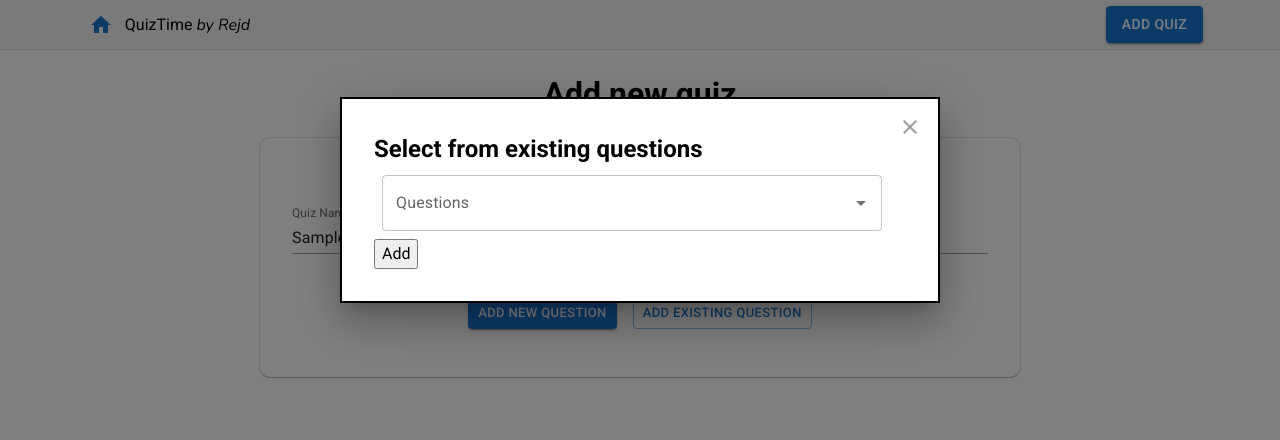
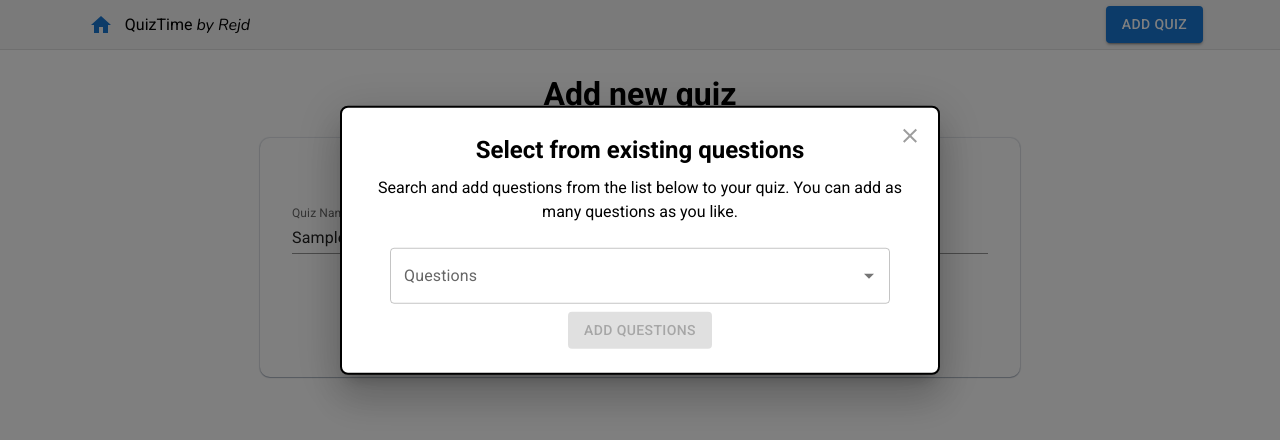
Before and after one commit to bogovich/Enterwell-QuizTime, a React (Vite) app: page /add-quiz in a window 1280 px wide. Both pictures are taken after typing "Sample" into the empty fields and a click on the button "ADD EXISTING QUESTION". Shown: the top 440 px of the page. Built offline with nearby package versions, Linux system fonts and the light colour scheme; data requests are answered from the project's data file.

Commit message:
Added styling to modal

```diff
--- a/src/components/QuizForm/QuestionsModal/QuestionsModal.tsx
+++ b/src/components/QuizForm/QuestionsModal/QuestionsModal.tsx
@@ -1,49 +1,61 @@
-import Box from '@mui/material/Box';
-import Modal from '@mui/material/Modal';
-import IconButton from '@mui/material/IconButton';
-import CloseIcon from '@mui/icons-material/Close';
-import {useState} from 'react';
-import QuestionsDropdown from '../QuestionsDropdown/QuestionsDropdown';
-import { useFetchQuestions } from '../../../hooks/useFetchQuestions';
-import { IncomingQuestion } from '../../../types/quiz';
+import Box from "@mui/material/Box";
+import Modal from "@mui/material/Modal";
+import Button from "@mui/material/Button";
+import IconButton from "@mui/material/IconButton";
+import CloseIcon from "@mui/icons-material/Close";
+import { useState } from "react";
+import QuestionsDropdown from "../QuestionsDropdown/QuestionsDropdown";
+import { useFetchQuestions } from "../../../hooks/useFetchQuestions";
+import { IncomingQuestion } from "../../../types/quiz";
 
 const style = {
-    position: 'absolute',
-    top: '25%',
-    left: '50%',
-    transform: 'translate(-50%, -50%)',
+  position: "absolute",
+  top: "30%",
+  left: "50%",
+  transform: "translate(-50%, -50%)",
   width: 600,
-    bgcolor: 'background.paper',
-    border: '2px solid #000',
+  bgcolor: "background.paper",
+  border: "2px solid #000",
   boxShadow: 24,
-    p: 4,
+  p: 3,
+  borderRadius: 2,
+  textAlign: "center",
+  "& h2": {
+    marginBottom: 1,
+  },
+  "& p": {
+    marginBottom: 2,
+  },
 };
 
 type QuestionsModalProps = {
   open: boolean;
   handleClose: () => void;
   handleAddChosenQuestions: (questions: IncomingQuestion[]) => void;
-  }
+};
 
-  export default function QuestionsModal({ open, handleClose, handleAddChosenQuestions } : QuestionsModalProps) {
+export default function QuestionsModal({
+  open,
+  handleClose,
+  handleAddChosenQuestions,
+}: QuestionsModalProps) {
+  const { questionList, error } = useFetchQuestions();
 
-    const {questionList, error} = useFetchQuestions();
-
-    const [questions, setQuestions] = useState<IncomingQuestion[]>([]);
+  const [chosenQuestions, setChosenQuestions] = useState<IncomingQuestion[]>(
+    []
+  );
 
   if (error) {
     return <div>Error: {error.message}</div>;
   }
 
   const handleAddAndClose = () => {
-        handleAddChosenQuestions(questions);
-        setQuestions([]);
+    handleAddChosenQuestions(chosenQuestions);
+    setChosenQuestions([]);
     handleClose();
-      }
-
+  };
 
   return (
-      <div>
     <Modal
       open={open}
       onClose={handleClose}
@@ -55,7 +67,7 @@ const style = {
           aria-label="close"
           onClick={handleClose}
           sx={{
-              position: 'absolute',
+            position: "absolute",
             right: 8,
             top: 8,
             color: (theme) => theme.palette.grey[500],
@@ -64,10 +76,23 @@ const style = {
           <CloseIcon />
         </IconButton>
         <h2>Select from existing questions</h2>
-                <QuestionsDropdown questionList={questionList} questions={questions} setQuestions={setQuestions}/>
-                <button onClick={handleAddAndClose} aria-label='Add'>Add</button>
+        <p>
+          Search and add questions from the list below to your quiz. You can add
+          as many questions as you like.
+        </p>
+        <QuestionsDropdown
+          questionList={questionList}
+          questions={chosenQuestions}
+          setQuestions={setChosenQuestions}
+        />
+        <Button
+          variant="contained"
+          onClick={handleAddAndClose}
+          disabled={chosenQuestions.length === 0}
+        >
+          Add questions
+        </Button>
       </Box>
     </Modal>
-      </div>
   );
 }
```
Lines whose indentation alone changed are shown as unchanged.
